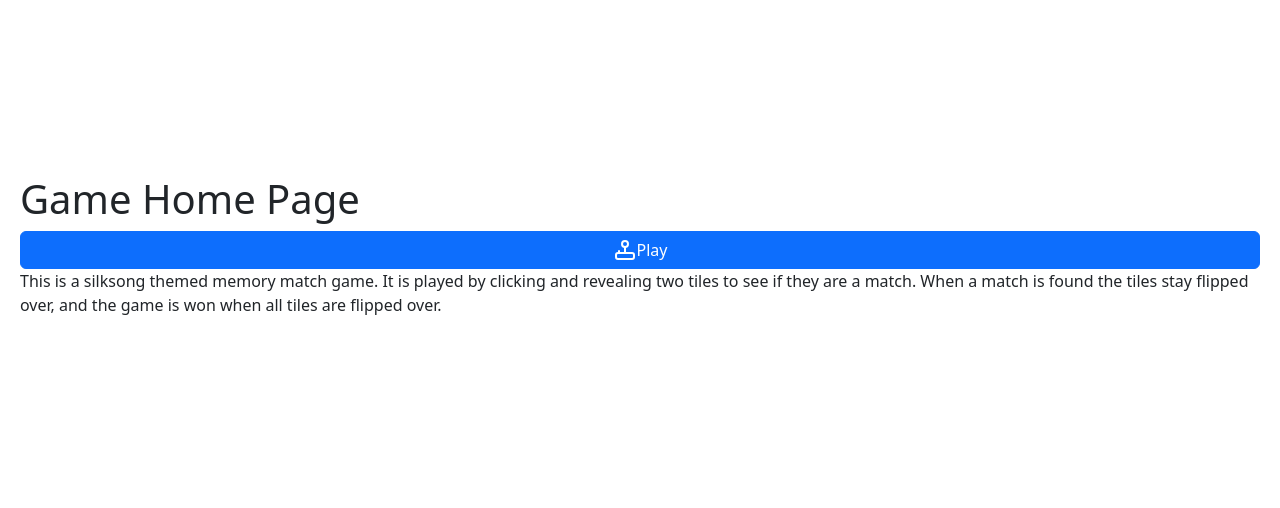
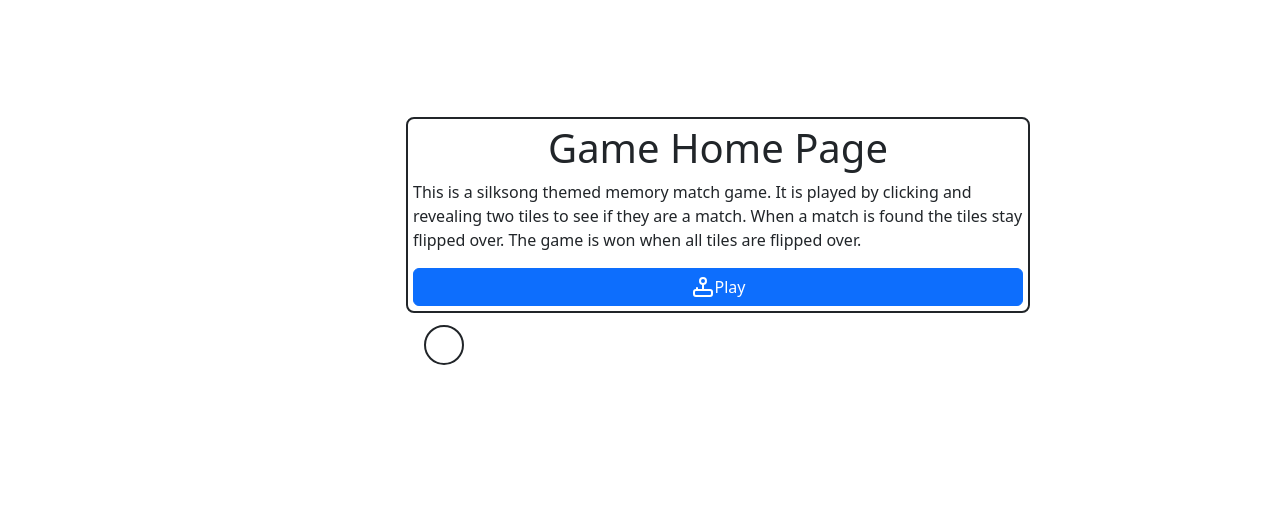
Before and after one commit to funkyTurtleStack/MemoryMatch-Project-001-, a plain HTML site: page index.html in a window 1280 px wide. Shown: the part 146-654 px from the top of the page. Drawn offline with nearby package versions, Linux system fonts and the light colour scheme.

Commit message:
finished index.html

```diff
--- a/index.html
+++ b/index.html
@@ -16,18 +16,28 @@
 <body>
 
     <main>
-        <h1>Game Home Page</h1>
-        <a href="game.html" class="btn btn-primary" style="display: flex; justify-content: center;" id="newGameButton">
-            <i data-lucide="joystick"></i>
-            Play
-        </a>
-        <p>
-            This is a silksong themed memory match game. It is played by
-            clicking and revealing two tiles to see if they are a match.
-            When a match is found the tiles stay flipped over, and the
-            game is won when all tiles are flipped over.
-        </p>
-
+        <div class="container" style="padding: 10%;">
+            <div class="row justify-content-center">
+                <div class="col-sm-12 col-md-10 col-lg-8 offset-md-1 offset-lg-2" style="padding: 5px; border: solid 2px; border-radius: 8px;">
+                    <h1 class="text-center">Game Home Page</h1>
+                    <p>
+                        This is a silksong themed memory match game. It is played by
+                        clicking and revealing two tiles to see if they are a match.
+                        When a match is found the tiles stay flipped over. The
+                        game is won when all tiles are flipped over.
+                    </p>
+                    <a href="game.html" class="btn btn-primary" style="display: flex; justify-content: center;" id="newGameButton">
+                        <i data-lucide="joystick"></i>
+                        Play
+                    </a>
+                </div>
+                <div class="col-sm-12 col-md-10 col-lg-8 offset-md-1 offset-lg-2" style="padding: 5px;">
+                    <a href="#" class="btn icon-btn">
+                        <i data-lucide="github" class="icon-circle"></i>
+                    </a>
+                </div>
+            </div>
+        </div>
     </main>
 
     <!--Lucide-->
--- a/styles.css
+++ b/styles.css
@@ -169,6 +169,33 @@ h2
     padding-left: 5px;
 }
 
+.icon-btn
+{
+  padding: 0;
+  line-height: 1;
+  display: inline-flex;
+  align-items: center;
+  justify-content: center;
+  border: none;
+  background: none;
+}
+
+.icon-circle
+{
+  display: inline-flex;
+  align-items: center;
+  justify-content: center;
+
+  width: 40px;
+  height: 40px;
+  border-radius: 50%;
+  border: 2px solid;
+  padding: 6px;
+  margin-right: 8px;
+  margin-bottom: 8px;
+  overflow: visible;
+}
+
 @keyframes flip
 {
   0%
```
